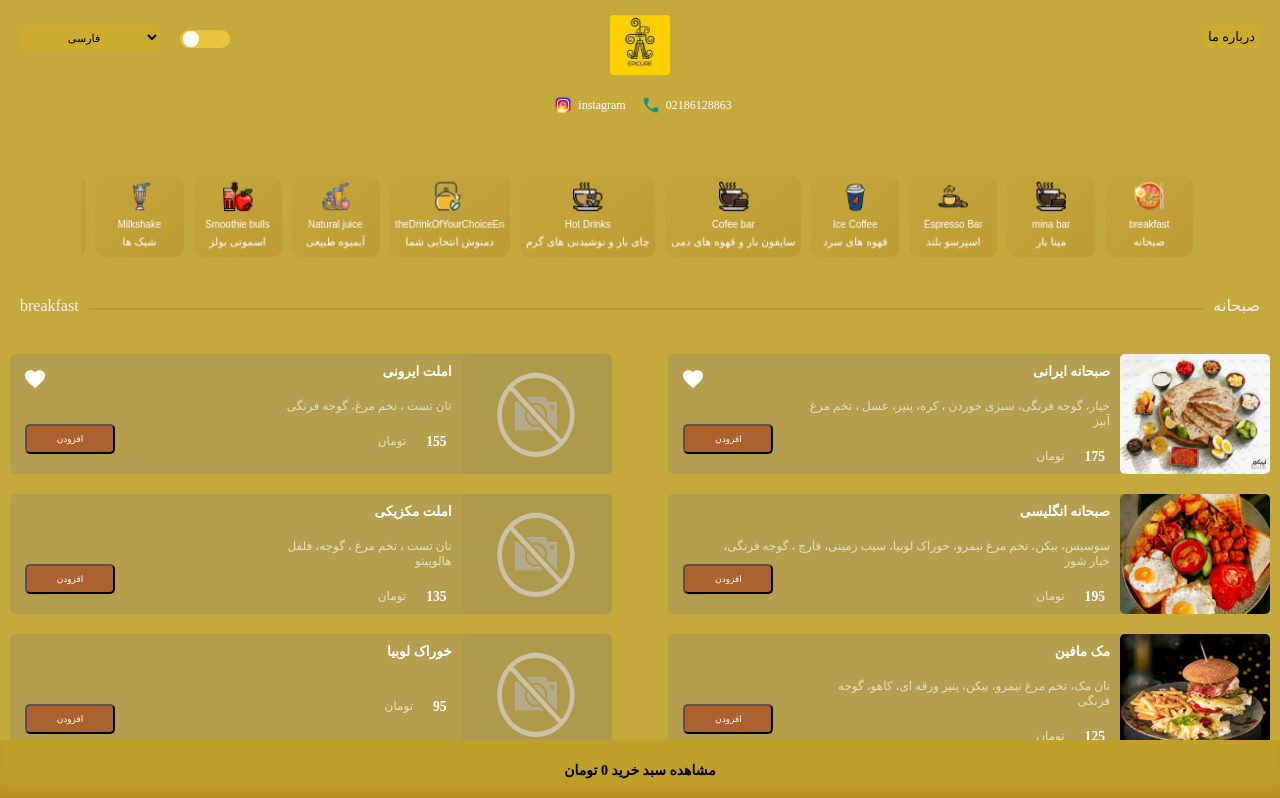
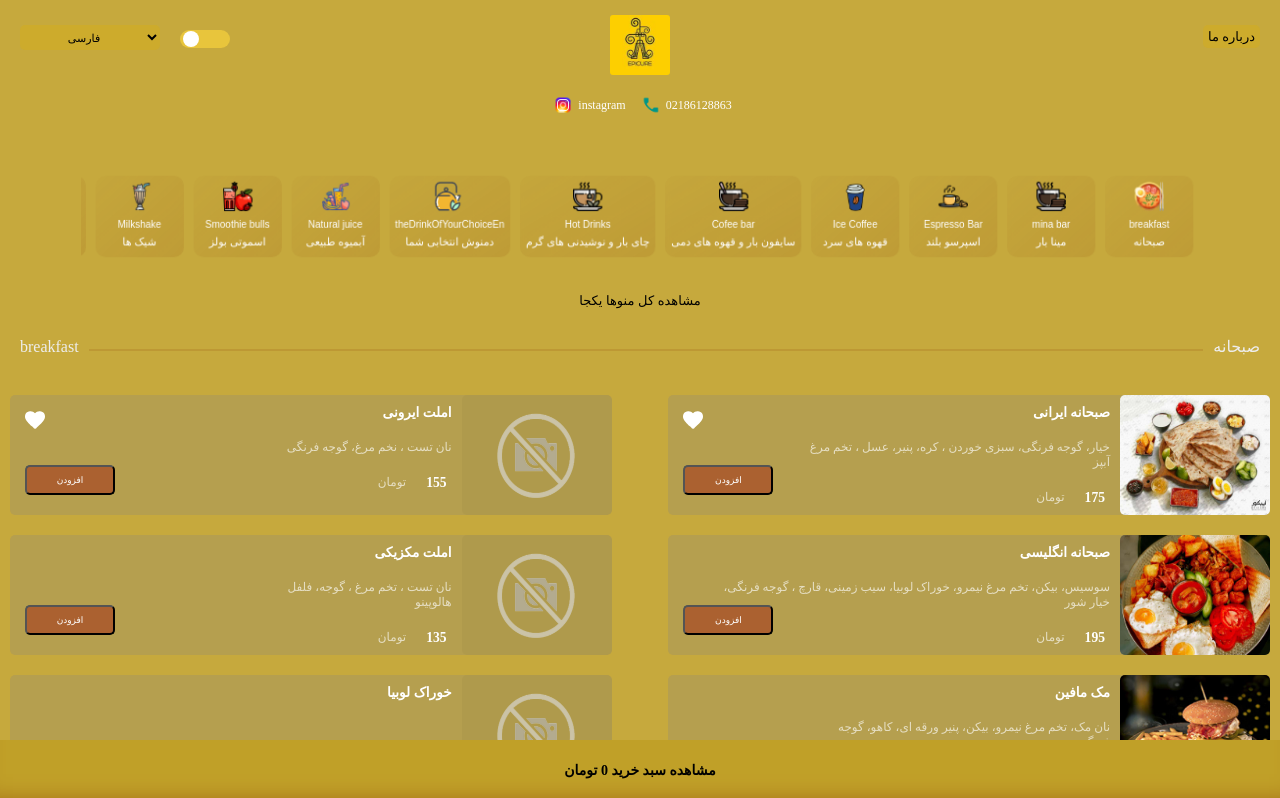
Before and after one commit to asma-gaini/epicorCafe-react, a React (Vite) app: page / in a window 1280 px wide. Shown: the top 798 px of the page. Built offline with nearby package versions, Linux system fonts and the light colour scheme.

Commit message:
create gatherMenu an click ableand sinc with slidermenu

```diff
--- /dev/null
+++ b/src/features/menu/GatherMenu.jsx
@@ -0,0 +1,67 @@
+import { useState } from "react";
+import { useTranslation } from "react-i18next";
+import { generaltext } from "../../utils/constants";
+import { menu } from "../../utils/constants";
+
+import "./gatherMenu.css";
+
+function GatherMenu({ linked }) {
+  const { t, i18n } = useTranslation();
+  const [showDropdownMenu, setShowDropdownMenu] = useState(false);
+
+  function openNav() {
+    setShowDropdownMenu(true);
+  }
+  function closeNav() {
+    setShowDropdownMenu(false);
+  }
+
+  return (
+    <>
+      <div
+        id="myNav"
+        className={`overlay ${
+          showDropdownMenu === false ? "hideMenu" : "showMenu"
+        }`}
+      >
+        <a href="javascript:void(0)" className="closebtn" onClick={closeNav}>
+          ×
+        </a>
+
+        <div className="overlay-content">
+          <a onClick={closeNav} href="#">
+            {menu.map((categoriItem) => (
+              <button
+                categoryid={categoriItem.CategoryID}
+                className="menu-bar_section menu-bar_section_click-Backgroundlight"
+                onClick={() => linked(categoriItem.CategoryID)}
+              >
+                <img
+                  src={categoriItem.headerImg}
+                  alt={categoriItem.headerNameEN}
+                  className="menu-bar_section_image"
+                />
+                <div className="menu-bar_section_info">
+                  <p className="menu-bar_section_name-en">
+                    {t(categoriItem.headerNameEN)}
+                  </p>
+                  <p className="menu-bar_section_name-fa">
+                    {t(categoriItem.headerNameFA)}
+                  </p>
+                </div>
+              </button>
+            ))}
+          </a>
+        </div>
+      </div>
+
+      <div className="dropdownButton">
+        <button className="gatherMenu" onClick={openNav}>
+          {t(generaltext.menuGathe)}
+        </button>
+      </div>
+    </>
+  );
+}
+
+export default GatherMenu;
--- a/src/features/menu/SliderMenu.jsx
+++ b/src/features/menu/SliderMenu.jsx
@@ -2,6 +2,7 @@ import { menu } from "../../utils/constants";
 import "./menu.css";
 import "./sliderMenu.css";
 import { useTranslation } from "react-i18next";
+import GatherMenu from "./GatherMenu";
 
 function SliderMenu() {
   const { t, i18n } = useTranslation();
@@ -33,6 +34,7 @@ function SliderMenu() {
   }
 
   return (
+    <>
       <main className="grid-item main">
         <div className="items menu-bar">
           {menu.map((categoriItem) => (
@@ -58,6 +60,8 @@ function SliderMenu() {
           ))}
         </div>
       </main>
+      <GatherMenu linked={linked} />
+    </>
   );
 }
 
--- /dev/null
+++ b/src/features/menu/gatherMenu.css
@@ -0,0 +1,77 @@
+/* ******************************* dropdown ******************************* */
+
+/* The Overlay (background) */
+.overlay {
+  height: 100%;
+  width: 0;
+  position: fixed;
+  z-index: 1;
+  left: 0;
+  top: 0;
+  background-color: rgb(0, 0, 0);
+  background-color: rgb(46 36 18 / 95%);
+  overflow-x: hidden; /* Disable horizontal scroll */
+  transition: 0.5s; /* 0.5 second transition effect to slide in or slide down the overlay (height or width, depending on reveal) */
+}
+
+.overlay-content {
+  direction: rtl;
+  position: relative;
+  display: flex;
+  flex-wrap: wrap;
+  justify-content: center;
+  align-items: center;
+  top: 25%;
+  width: 100%;
+  text-align: center;
+  margin: auto;
+  padding: 10px;
+}
+
+/* The navigation links inside the overlay */
+.overlay a {
+  padding: 8px;
+  text-decoration: none;
+  font-size: 36px;
+  color: #818181;
+  display: block;
+  transition: 0.3s; /* Transition effects on hover (color) */
+}
+
+/* When you mouse over the navigation links, change their color */
+.overlay a:hover,
+.overlay a:focus {
+  color: #f1f1f1;
+}
+
+/* Position the close button (top right corner) */
+.overlay .closebtn {
+  position: absolute;
+  top: 20px;
+  right: 45px;
+  font-size: 60px;
+}
+.overlay-content a button:hover {
+  background: rgb(235, 173, 96);
+  background: radial-gradient(
+    circle,
+    rgba(235, 173, 96, 1) 0%,
+    rgba(133, 90, 37, 1) 100%
+  );
+}
+.dropdownButton {
+  text-align: center;
+  margin-top: 24px;
+}
+.dropdownButton button {
+  border: none;
+  background-color: inherit;
+  font-size: 13px;
+}
+
+.showMenu {
+  width: 100%;
+}
+.hideMenu {
+  width: 0%;
+}
--- a/src/main.jsx
+++ b/src/main.jsx
@@ -2,16 +2,16 @@ import React from "react";
 import ReactDOM from "react-dom/client";
 import App from "./App.jsx";
 import "./i18n/i18n";
+// import "bootstrap/dist/css/bootstrap.min.css";
+import "./index.css";
 import "./reset.css";
-import "./index.css";
-// import "bootstrap/dist/css/bootstrap.min.css";
 // import { store } from "./store/store";
 // import { Provider } from "react-redux";
 
 ReactDOM.createRoot(document.getElementById("root")).render(
   <React.StrictMode>
     {/* <Provider store={store}> */}
-      <App />
+    <App />
     {/* </Provider> */}
   </React.StrictMode>
 );
```
Lines whose indentation alone changed are shown as unchanged.
